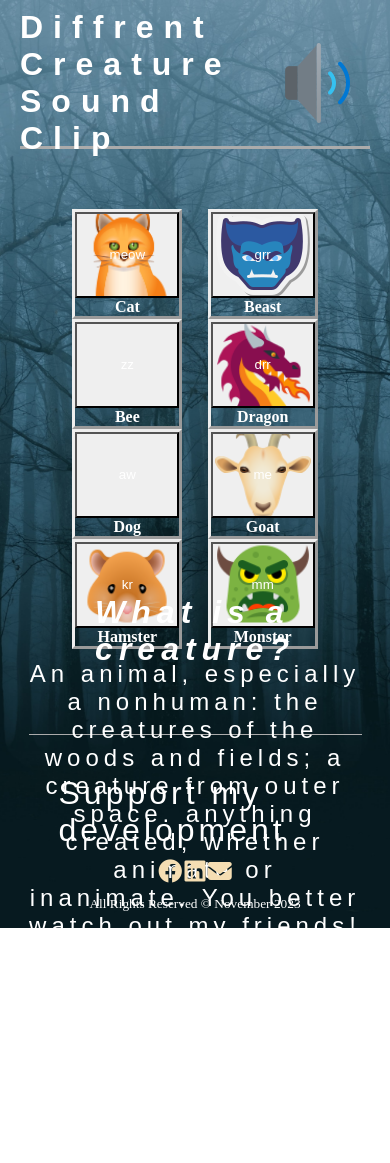
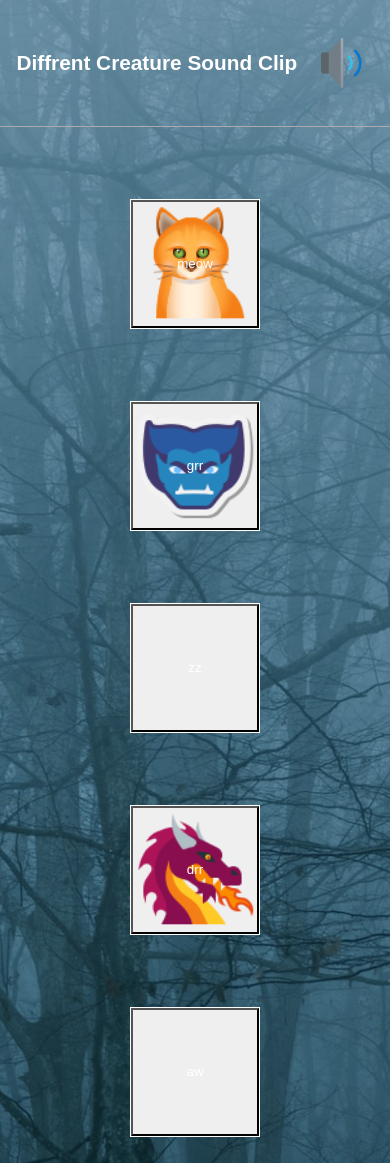
Before and after one commit to marco5454/DifferentCreatureSounds, a plain HTML site: page index.html in a window 390 px wide. Shown: the top 1163 px of the page. Before the commit the page ends 940 px from the top, so only its background shows below. Drawn offline with Linux system fonts and the light colour scheme; a web font is replaced by a local one.

Commit message:
Iphone SE Mobile View Updated

```diff
--- a/index.html
+++ b/index.html
@@ -26,35 +26,27 @@
       <div class="section-container">
         <div class="box">
           <button class="btn cat">meow</button>
-          <h4>Cat</h4>
         </div>
         <div class="box">
           <button class="btn beast">grr</button>
-          <h4>Beast</h4>
         </div>
         <div class="box">
           <button class="btn bee">zz</button>
-          <h4>Bee</h4>
         </div>
         <div class="box">
           <button class="btn dragon">drr</button>
-          <h4>Dragon</h4>
         </div>
         <div class="box">
           <button class="btn dog">aw</button>
-          <h4>Dog</h4>
         </div>
         <div class="box">
           <button class="btn goat">me</button>
-          <h4>Goat</h4>
         </div>
         <div class="box">
           <button class="btn hamster">kr</button>
-          <h4>Hamster</h4>
         </div>
         <div class="box">
           <button class="btn monster">mm</button>
-          <h4>Monster</h4>
         </div>
       </div>
     </section>
--- a/style.css
+++ b/style.css
@@ -15,182 +15,164 @@ body {
 }
 
 /* Header */
-
 header {
   width: 100%;
-  height: 20vh;
+  height: 15vh;
   display: flex;
   flex-direction: row;
   justify-content: center;
   align-items: center;
-  padding: 20px;
 }
 
-.title {
+header .title {
   width: 100%;
   height: 100%;
   display: flex;
   flex-direction: row;
-  justify-content: center;
+  justify-content: space-evenly;
   align-items: center;
-  border-bottom: 3px solid white;
+  border-bottom: 1px dotted white;
   border-bottom-style: outset;
 }
 
-.title h1 {
-  font-size: 4rem;
+header .title h1 {
+  font-size: 1.3rem;
   font-family: "The Monster", sans-serif;
-  letter-spacing: 10px;
 }
 
-.title img {
-  margin-left: 10px;
-  width: 100px;
+header .title img {
+  width: 60px;
 }
 
 /* Section */
 section {
   width: 100%;
-  height: 50vh;
-  padding: 10px;
+  height: 200vh;
+  display: flex;
+  flex-direction: column;
+  justify-content: center;
+  align-items: center;
+}
+
+section .section-container {
+  width: 90%;
+  height: 100%;
   display: flex;
   flex-direction: column;
   justify-content: space-evenly;
   align-items: center;
 }
 
-.section-container {
-  width: 50%;
-  height: 100%;
+section .section-container .box {
+  width: 130px;
+  height: 130px;
+  border: 1px solid white;
+  background-position: center;
+  background-repeat: no-repeat;
+  background-size: cover;
   display: flex;
-  flex-direction: row;
-  justify-content: space-evenly;
+  flex-direction: column;
+  justify-content: flex-end;
   align-items: center;
-  flex-wrap: wrap;
-  margin-top: 30px;
 }
 
-.section-container .box {
-  width: 150px;
-  height: 150px;
-  display: flex;
-  flex-direction: column;
-  justify-content: space-around;
-  align-items: center;
-  border-style: outset;
-  transition: all 0.3s ease-in-out;
-}
-
-.section-container .box button {
+section .section-container .box .cat {
+  background-image: url("./photo/cat.png");
+  background-position: center;
+  background-repeat: no-repeat;
+  background-size: cover;
   width: 100%;
   height: 100%;
 }
 
-.section-container .box:hover {
-  width: 180px;
-  height: 200px;
-}
-
-.box .cat {
-  background-image: url("./photo/cat.png");
-  background-position: center;
-  background-repeat: no-repeat;
-  background-size: cover;
-}
-
-.box .beast {
+section .section-container .box .beast {
   background-image: url("./photo/beast.png");
   background-position: center;
   background-repeat: no-repeat;
   background-size: cover;
+  width: 100%;
+  height: 100%;
 }
 
-.box .bee {
+section .section-container .box .bee {
   background-image: url("./photo/bee.png");
   background-position: center;
   background-repeat: no-repeat;
   background-size: cover;
+  width: 100%;
+  height: 100%;
 }
 
-.box .dragon {
-  background-image: url("./photo/dargon.png");
-  background-position: center;
-  background-repeat: no-repeat;
-  background-size: cover;
-}
-
-.box .dog {
+section .section-container .box .dog {
   background-image: url("./photo/dog.png");
   background-position: center;
   background-repeat: no-repeat;
   background-size: cover;
+  width: 100%;
+  height: 100%;
 }
 
-.box .goat {
+section .section-container .box .dragon {
+  background-image: url("./photo/dragon.png");
+  background-position: center;
+  background-repeat: no-repeat;
+  background-size: cover;
+  width: 100%;
+  height: 100%;
+}
+
+section .section-container .box .goat {
   background-image: url("./photo/goat.png");
   background-position: center;
   background-repeat: no-repeat;
   background-size: cover;
+  width: 100%;
+  height: 100%;
 }
 
-.box .hamster {
+section .section-container .box .hamster {
   background-image: url("./photo/hamster.png");
   background-position: center;
   background-repeat: no-repeat;
   background-size: cover;
+  width: 100%;
+  height: 100%;
 }
 
-.box .monster {
+section .section-container .box .monster {
   background-image: url("./photo/monster.png");
   background-position: center;
   background-repeat: no-repeat;
   background-size: cover;
+  width: 100%;
+  height: 100%;
 }
 
-/* Short Description */
+/* Description */
 
 .short-description {
   width: 100%;
-  height: 20vh;
-  padding: 10px;
+  height: 40vh;
   display: flex;
   flex-direction: column;
-  justify-content: space-evenly;
+  justify-content: center;
   align-items: center;
 }
 
 .short-description .desc-title {
-  width: 50%;
-  height: 20%;
-  display: flex;
-  flex-direction: row;
-  justify-content: center;
-  align-items: center;
-}
-
-.desc-title h1 {
-  font-size: 2.7rem;
+  margin-bottom: 10px;
   font-family: "The Monster", sans-serif;
-  letter-spacing: 6px;
-  font-style: italic;
 }
 
 .short-description .desc-p {
-  width: 50%;
-  height: 50%;
-  border-bottom: 1px solid white;
-  border-bottom-style: outset;
+  width: 80%;
 }
 
 .short-description .desc-p p {
-  text-align: center;
-  letter-spacing: 5px;
-  font-size: 1.5rem;
-  font-family: "The Monster", sans-serif;
+  text-align: justify;
 }
 
 /* Footer */
-
 footer {
   width: 100%;
   height: 20vh;
@@ -200,9 +182,16 @@ footer {
   align-items: center;
 }
 
-.footer-wrapper {
-  width: 40%;
+footer .footer-wrapper {
+  margin-bottom: 10px;
+}
 
+footer .footer-wrapper h2 {
+  font-family: "The Monster", sans-serif;
+}
+
+footer .logo {
+  width: 90%;
   display: flex;
   flex-direction: row;
   justify-content: center;
@@ -210,110 +199,15 @@ footer {
   margin-bottom: 10px;
 }
 
-.footer-wrapper h2 {
-  font-family: "The Monster", sans-serif;
-  font-size: 2rem;
-  letter-spacing: 4px;
-  font-weight: 400;
-}
-
-.logo {
-  width: 10%;
+footer .logo ul {
+  list-style: none;
   display: flex;
   flex-direction: row;
   justify-content: space-evenly;
   align-items: center;
-  margin-bottom: 10px;
+  width: 50%;
 }
 
-.logo ul {
-  width: 100%;
-  height: 100%;
-  display: flex;
-  flex-direction: row;
-  justify-content: space-evenly;
-  align-items: center;
-  list-style: none;
+footer .copy-rights small {
+  font-family: "The Monster", sans-serif;
 }
-
-.logo i {
-  font-size: 1.5rem;
-  color: wheat;
-}
-
-@media (max-width: 1200px) {
-  .title {
-    justify-content: space-evenly;
-  }
-
-  .section-container {
-    width: 80%;
-  }
-}
-
-@media (max-width: 992px) {
-  .title {
-    justify-content: space-evenly;
-  }
-
-  .title h1 {
-    font-size: 3rem;
-  }
-
-  .section-container {
-    width: 80%;
-  }
-}
-
-@media (max-width: 798px) {
-  .title {
-    justify-content: space-evenly;
-  }
-
-  .title h1 {
-    font-size: 2rem;
-  }
-
-  .section-container {
-    width: 80%;
-  }
-
-  .section-container .box {
-    width: 110px;
-    height: 110px;
-    display: flex;
-    flex-direction: column;
-    justify-content: space-around;
-    align-items: center;
-    border-style: outset;
-    transition: all 0.3s ease-in-out;
-  }
-
-  .short-description .desc-title h1 {
-    font-size: 2rem;
-  }
-
-  .short-description .desc-p {
-    width: 90%;
-  }
-
-  .desc-p p {
-    font-size: 0.1rem;
-  }
-
-  .footer-wrapper {
-    display: flex;
-    flex-direction: row;
-    justify-content: center;
-    align-items: center;
-    width: 70%;
-  }
-
-  .footer-wrapper h1 {
-    font-size: 1rem;
-  }
-
-  .logo {
-    width: 20%;
-  }
-}
```
Also changed, not shown: photo/dragon.png (renamed from photo/dargon.png).
